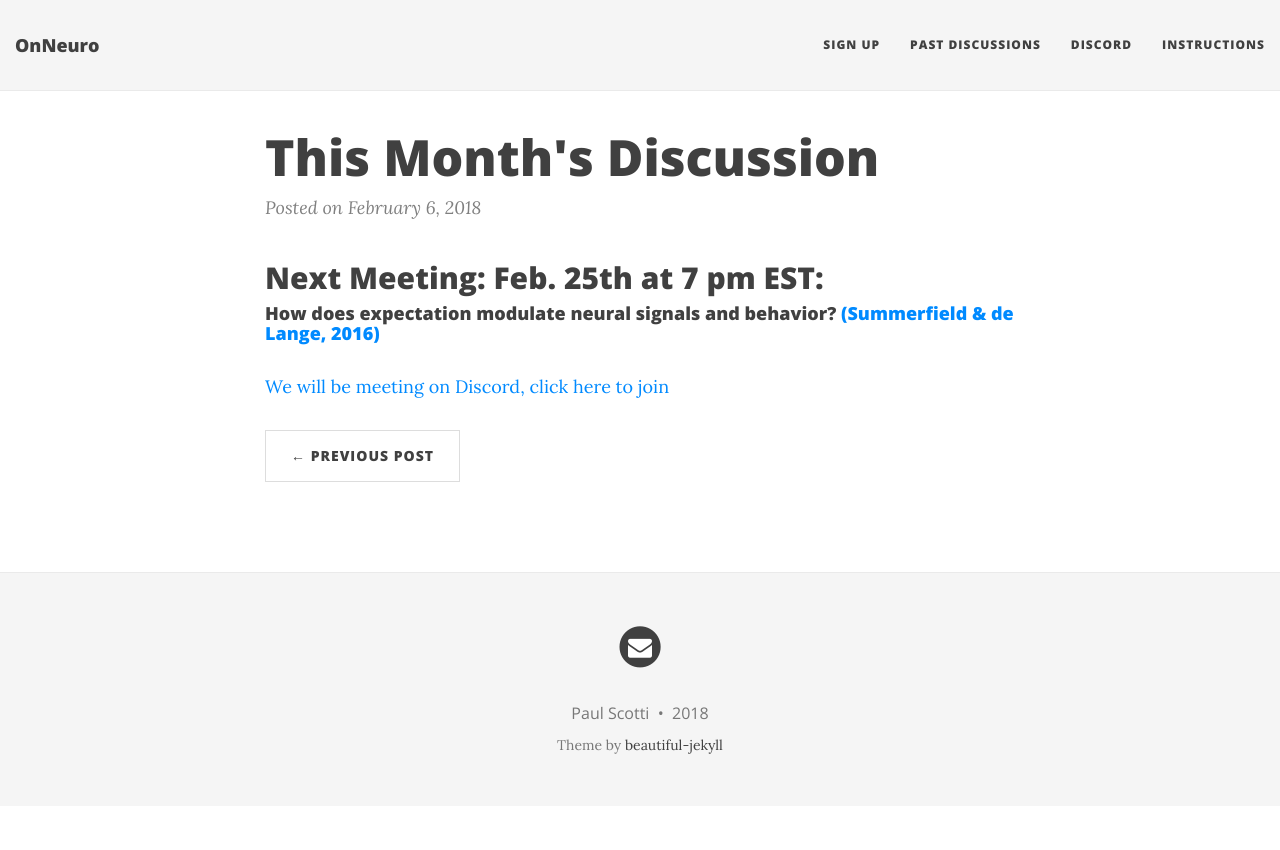
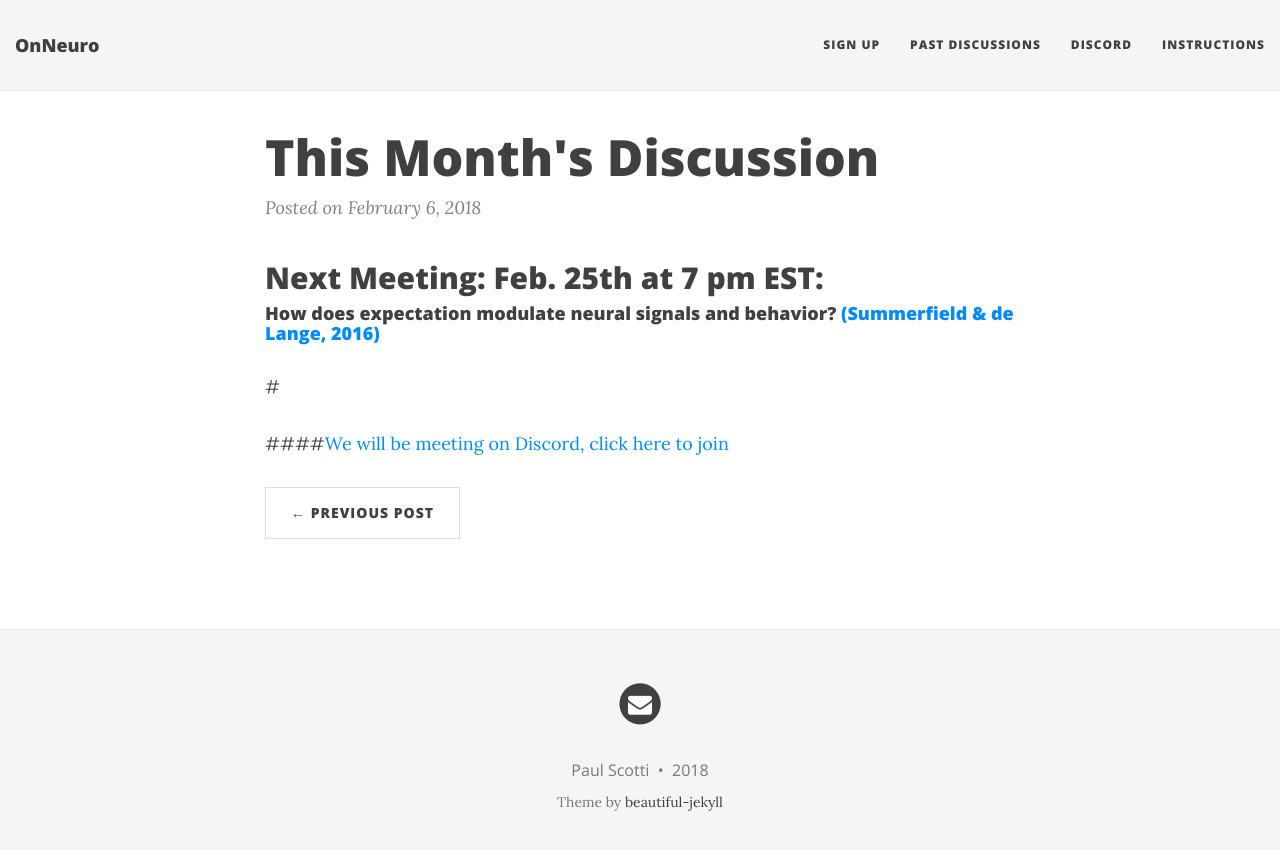
Before and after one commit to OnNeuro/onneuro.github.io, a Jekyll site: the page built from _posts/2018-02-06-Next.md, in a window 1280 px wide. Shown: the top 850 px of the page. Built offline with Jekyll 4.4.1, drawn with Linux system fonts in a browser that asks for light colours; nearby versions of some CDN libraries.

```diff
--- a/_posts/2018-02-06-Next.md
+++ b/_posts/2018-02-06-Next.md
@@ -8,4 +8,6 @@ excerpt: We will be live on Sunday, Feb. 25th at 7 pm EST -- read more for link
 
 #### How does expectation modulate neural signals and behavior? [(Summerfield & de Lange, 2016)](https://www.nature.com/articles/nrn3838.pdf)
 
-[We will be meeting on Discord, click here to join](https://discord.gg/zmAAx2W)
+#
+
+####[We will be meeting on Discord, click here to join](https://discord.gg/zmAAx2W)
```
